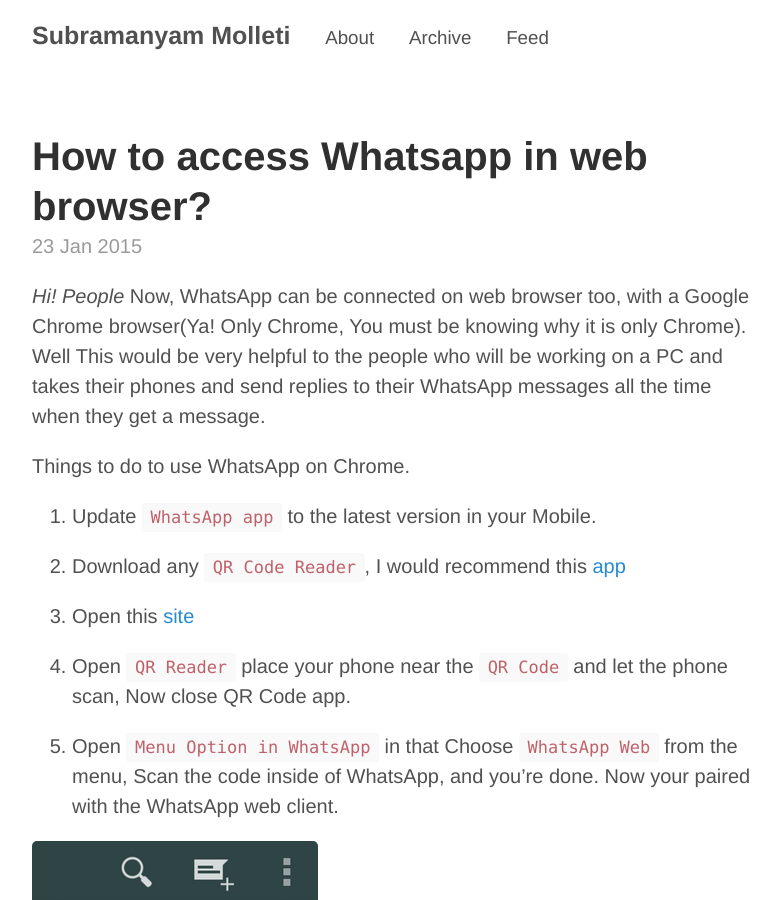
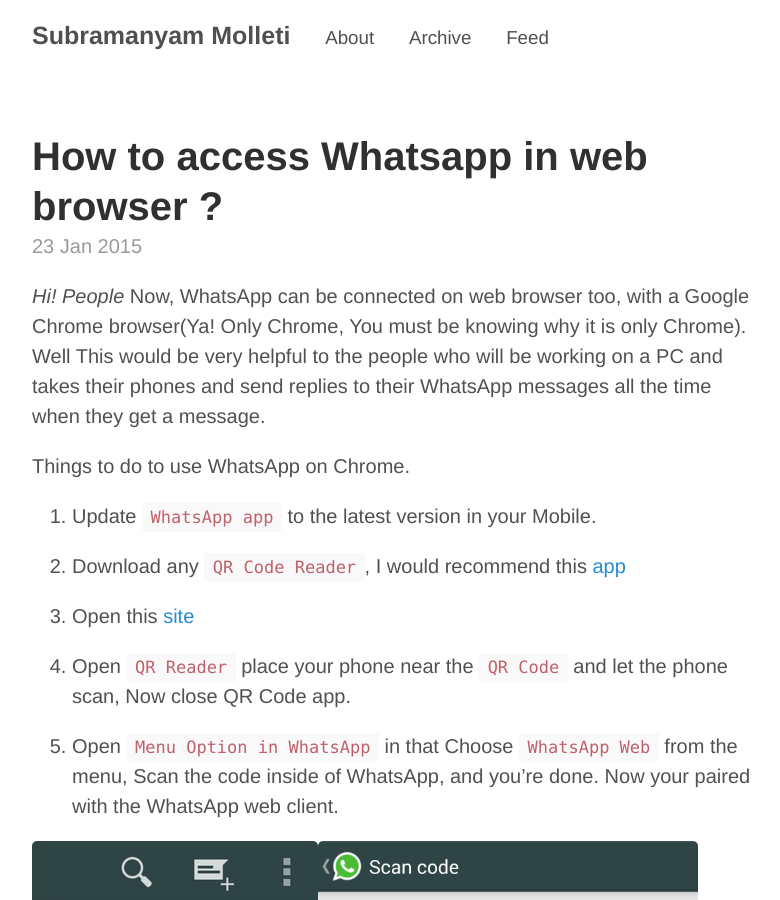
Before and after one commit to subramanyammolleti/subramanyammolleti.github.io, a Jekyll site: the page built from _posts/2015-01-23-access-whatsapp-in-web-browser.md, in a window 1280 px wide and 900 px high. Shown: the whole window, without its empty margins (248-1028 px from the left). Built offline with Jekyll 4.4.1, drawn with Linux system fonts in a browser that asks for light colours; Markdown is read by kramdown in place of the engine named in the settings; comment, search, counter and statistics services are not loaded.

Commit message:
Update 2015-01-23-access-whatsapp-in-web-browser.md

```diff
--- a/_posts/2015-01-23-access-whatsapp-in-web-browser.md
+++ b/_posts/2015-01-23-access-whatsapp-in-web-browser.md
@@ -1,6 +1,6 @@
 ---
 layout: post
-title: "How to access Whatsapp in web browser?"
+title: "How to access Whatsapp in web browser ?"
 comments: true
 permalink: "access-whatsapp-in-web-browser"
 ---
@@ -19,7 +19,8 @@
 
 5. Open `Menu Option in WhatsApp` in that Choose `WhatsApp Web` from the menu, Scan the code inside of WhatsApp, and you’re done. Now your paired with the WhatsApp web client.
 
-![Menu Option in WhatsApp](/assets/menu-select.png) <img src="/assets/scan-inside-whatsapp.png" width="400" height="474" />
+<img src="/assets/menu-select.png" style="float:left;"/>
+<img src="/assets/scan-inside-whatsapp.png" style="width: 380px;height=474" />
 
 Your phone needs to `stay connected to the internet` for web client to work.
 
```
